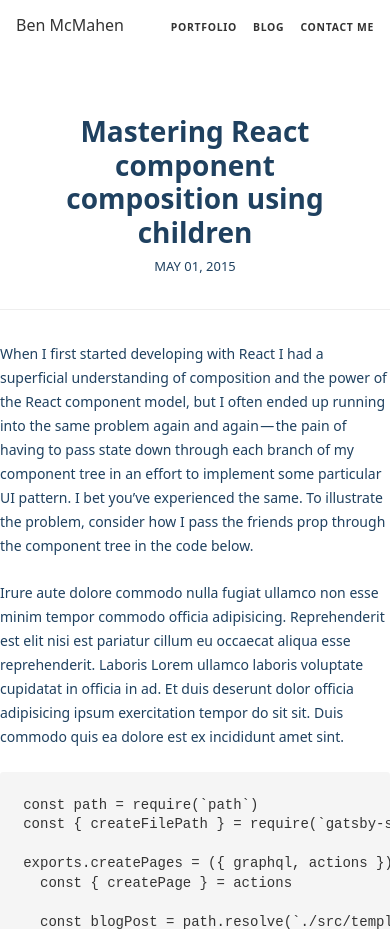
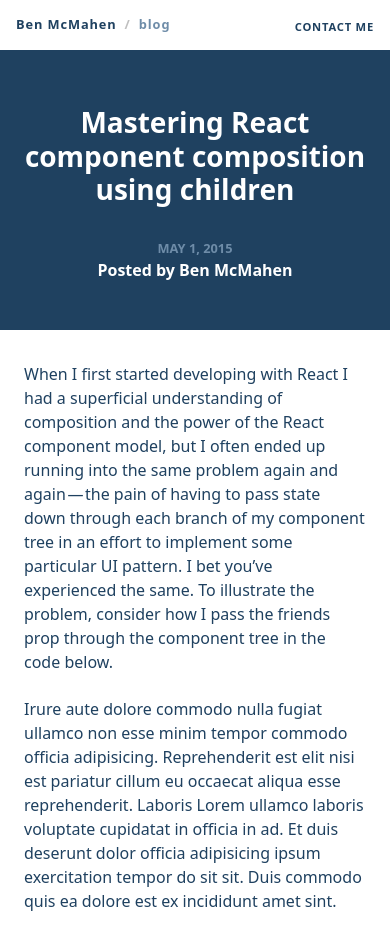
Before and after one commit to bmcmahen/portfolio, a Gatsby site: page /hello-world/ in a window 390 px wide. Shown: the top 929 px of the page. Built offline with nearby package versions, Linux system fonts and the light colour scheme; Gatsby itself is replaced by a stand-in of ours; some packages are replaced by stand-ins of ours.

Commit message:
more mobile updates to blog

```diff
--- a/package.json
+++ b/package.json
@@ -10,6 +10,7 @@
     "gatsby-image": "^2.0.20",
     "gatsby-plugin-feed": "^2.0.11",
     "gatsby-plugin-google-analytics": "^2.0.9",
+    "gatsby-plugin-google-fonts": "^0.0.4",
     "gatsby-plugin-manifest": "^2.0.9",
     "gatsby-plugin-offline": "^2.0.16",
     "gatsby-plugin-react-helmet": "^3.0.2",
--- a/src/components/ListItem.css
+++ b/src/components/ListItem.css
@@ -20,5 +20,6 @@
 .ListItem strong {
   color: var(--link-color);
   text-decoration: none;
+  font-family: var(--heading-font);
   font-weight: 600;
 }
--- a/src/components/Navbar.css
+++ b/src/components/Navbar.css
@@ -9,15 +9,20 @@
   display: flex;
   padding: 0 1rem;
   align-items: center;
+  font-family: var(--heading-font);
   justify-content: space-between;
 }
 
 .Navbar--dark {
-  color: #333;
+  color: var(--text-color);
+  position: static;
 }
 
 .Navbar--brand {
   display: block;
+  font-weight: 600;
+  letter-spacing: 0.07em;
+  font-size: 0.8rem;
 }
 
 .Navbar .Social-white {
@@ -43,18 +48,43 @@
   text-decoration: none;
   color: white;
   text-transform: uppercase;
-  font-size: small;
+
   font-weight: 600;
   letter-spacing: 0.07em;
-  font-size: 0.65rem;
+  font-size: 0.7rem;
 }
 
-.Navbar--dark ul li a {
-  color: #333;
+.Navbar .Navbar--brand a {
+  color: white;
+}
+
+.Navbar--dark ul li a,
+.Navbar--dark .Navbar--brand a {
+  color: var(--text-color);
+}
+
+.Navbar .hide-mobile {
+  display: none;
+}
+
+.Navbar_breadcrumb:before {
+  display: inline-block;
+  padding-right: 0.5rem;
+  padding-left: 0.5rem;
+  color: rgba(0, 0, 0, 0.25);
+  content: '/';
+}
+
+.Navbar_breadcrumb {
+  color: var(--faded-color);
 }
 
 @media (min-width: 768px) {
   .Navbar .Social-white {
     display: flex;
   }
+
+  .Navbar .hide-mobile {
+    display: inline-block;
+  }
 }
--- a/src/components/Navbar.js
+++ b/src/components/Navbar.js
@@ -2,22 +2,28 @@
 import './Navbar.css'
 import cx from 'classnames'
 import { Social } from './Contact'
+import { Link } from 'gatsby'
 
-export const Navbar = ({ dark }) => (
+export const Navbar = ({ dark, breadcrumb }) => (
   <nav className={cx('Navbar', dark ? 'Navbar--dark' : '')}>
-    <div className="Navbar--brand">Ben McMahen</div>
+    <div className="Navbar--brand">
+      <Link to="/">Ben McMahen</Link>
+      {breadcrumb && <span className="Navbar_breadcrumb">{breadcrumb}</span>}
+    </div>
     <ul>
       <li>
         <Social white />
       </li>
       <li>
-        <a href="#portfolio">Portfolio</a>
+        <a className="hide-mobile" href="/#portfolio">
+          Portfolio
+        </a>
+      </li>
+      <li className="hide-mobile">
+        <a href="/#blog">Blog</a>
       </li>
       <li>
-        <a href="#blog">Blog</a>
-      </li>
-      <li>
-        <a href="#contact">Contact me</a>
+        <a href="/#contact">Contact me</a>
       </li>
     </ul>
   </nav>
--- a/src/components/layout.css
+++ b/src/components/layout.css
@@ -1,6 +1,11 @@
 :root {
   --link-color: rgb(1, 108, 209);
   --text-color: rgb(31, 65, 96);
+  --faded-color: rgb(110, 140, 168);
+  --heading-font: AvenirNextLTW01-Medium, Avenir Next, system-ui, -apple-system,
+    BlinkMacSystemFont, Segoe UI, Roboto, Helvetica, Arial, sans-serif;
+  --body-font: AvenirNextLTW01-Medium, Avenir Next, system-ui, -apple-system,
+    BlinkMacSystemFont, Segoe UI, Roboto, Helvetica, Arial, sans-serif;
 }
 html {
   font-family: sans-serif;
@@ -204,8 +209,7 @@
 }
 body {
   color: var(--text-color);
-  font-family: AvenirNextLTW01-Medium, Avenir Next, system-ui, -apple-system,
-    BlinkMacSystemFont, Segoe UI, Roboto, Helvetica, Arial, sans-serif;
+  font-family: var(--body-font);
   font-size: 1rem;
   line-height: 1.5;
   padding: 0;
@@ -248,6 +252,8 @@
   font-family: inherit;
   font-weight: 600;
   line-height: 1.2;
+  font-family: var(--heading-font);
+
   color: inherit;
 }
 h3 {
--- a/src/pages/index.js
+++ b/src/pages/index.js
@@ -53,7 +53,7 @@
 
           <InteractiveHeader />
           <section id="portfolio">
-            <h3 className="Index__center-header">Some recent projects</h3>
+            <h5 className="Index__center-header">Some recent projects</h5>
             <div className="Index__websites">
               <Website
                 keyframes={watershedFrames}
--- a/src/templates/Blog.css
+++ b/src/templates/Blog.css
@@ -2,7 +2,8 @@
   max-width: 600px;
   margin: 0 auto;
   font-weight: 400;
-  font-size: 14px;
+  font-size: 1rem;
+  padding: 0 1.5rem;
   line-height: 24px;
   padding-top: 32px;
 
@@ -17,11 +18,13 @@
 }
 
 .Blog_date {
-  font-size: small;
+  font-size: 0.8rem;
+  color: var(--faded-color);
+  text-transform: uppercase;
 
-  text-transform: uppercase;
-  margin-bottom: 2rem;
   text-align: center;
+  margin-top: 2rem;
+  font-weight: 600;
 }
 
 .Blog_container code {
@@ -32,13 +35,35 @@
 }
 
 .Blog_heading {
-  padding: 115px 32px 0px 32px;
+  padding: 3.5rem 1.5rem 2rem 1.5rem;
+  background-color: var(--text-color);
+  color: white;
   text-align: center;
   background-size: cover;
-  border-bottom: 1px solid #eee;
 }
 
 .Blog_heading > div {
-  max-width: 600px;
+  max-width: 675px;
   margin: 0 auto;
 }
+
+.Blog_heading h1 {
+  font-size: 1.75rem;
+  font-weight: 600;
+}
+
+@media (min-width: 576px) {
+  .Blog_heading h1 {
+    font-size: 2.25rem;
+  }
+}
+
+@media (min-width: 768px) {
+  .Blog_heading h1 {
+    font-size: 2.5rem;
+  }
+
+  .Blog_heading {
+    padding: 5rem 1.5rem 4rem 1.5rem;
+  }
+}
--- a/src/templates/blog-post.js
+++ b/src/templates/blog-post.js
@@ -16,7 +16,7 @@
 
     return (
       <Layout>
-        <Navbar dark />
+        <Navbar dark breadcrumb="blog" />
         <SEO title={post.frontmatter.title} description={post.excerpt} />
         <div
           style={{
@@ -25,8 +25,11 @@
           className="Blog_heading"
         >
           <div>
-            <h3>{post.frontmatter.title}</h3>
+            <h1>{post.frontmatter.title}</h1>
             <div className="Blog_date">{post.frontmatter.date}</div>
+            <div style={{ textAlign: 'center', paddingBottom: '1rem' }}>
+              <strong>Posted by Ben McMahen</strong>
+            </div>
           </div>
         </div>
         <div className="Blog_container">
@@ -77,7 +80,7 @@
       html
       frontmatter {
         title
-        date(formatString: "MMMM DD, YYYY")
+        date(formatString: "MMMM D, YYYY")
       }
     }
   }
```
Also changed, not shown: src/components/Portfolio/Website.css (+5 -4 lines), 1 other file.
